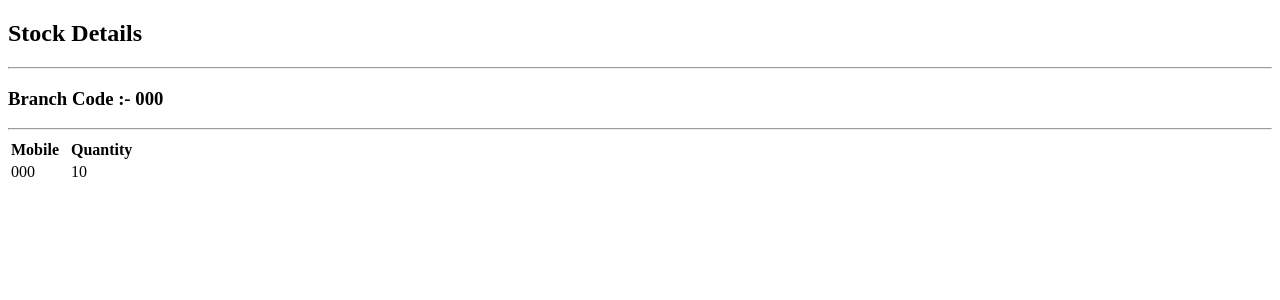
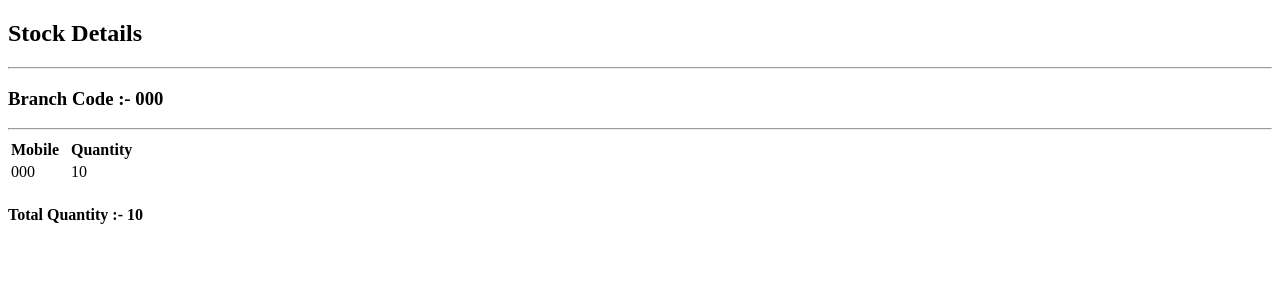
Before and after one commit to GitFromGeeks/AIC_inventory_Logic_DRF, a Django app: template templates/inventoryinfo.html in a window 1280 px wide. Shown: the top 300 px of the page. Run offline with Django 3.2, Linux system fonts and the light colour scheme; the template is opened without the code that fills it: most values are stand-ins (such as "Sample title", 1, 10 or a date in 2020).

Commit message:
Added quantity

```diff
--- a/inventory/views.py
+++ b/inventory/views.py
@@ -16,7 +16,8 @@ from django.template.loader import render_to_string
 from weasyprint import HTML
 import tempfile
 from django.http import HttpResponse
-
+# from django.db.models import Sum
+from django.db.models import Sum
 
 class export_pdfinv(APIView):
     permission_classes=[AllowAny]
@@ -27,7 +28,8 @@ class export_pdfinv(APIView):
             str(datetime.datetime.now())+'.pdf'
         response['Content-Transfer-Encoding']='binary'
         inven=inventory.objects.filter(branch_code=id)
-        html_string=render_to_string('inventoryinfo.html',{'inven':inven,'total':0,'bcode':id})
+        qty=inven.aggregate(Sum('quantity'))
+        html_string=render_to_string('inventoryinfo.html',{'inven':inven,'total':0,'bcode':id,'qty':qty})
         html=HTML(string=html_string)
         result=html.write_pdf()
         with tempfile.NamedTemporaryFile(delete=True) as output:
--- a/templates/inventoryinfo.html
+++ b/templates/inventoryinfo.html
@@ -47,6 +47,7 @@
             {% endfor %}
         </tbody>
     </table>
+    <h4>Total Quantity :-  {{qty.quantity__sum}}</h4>
 
 </body>
 </html>
```
Also changed, not shown: db.sqlite3.
